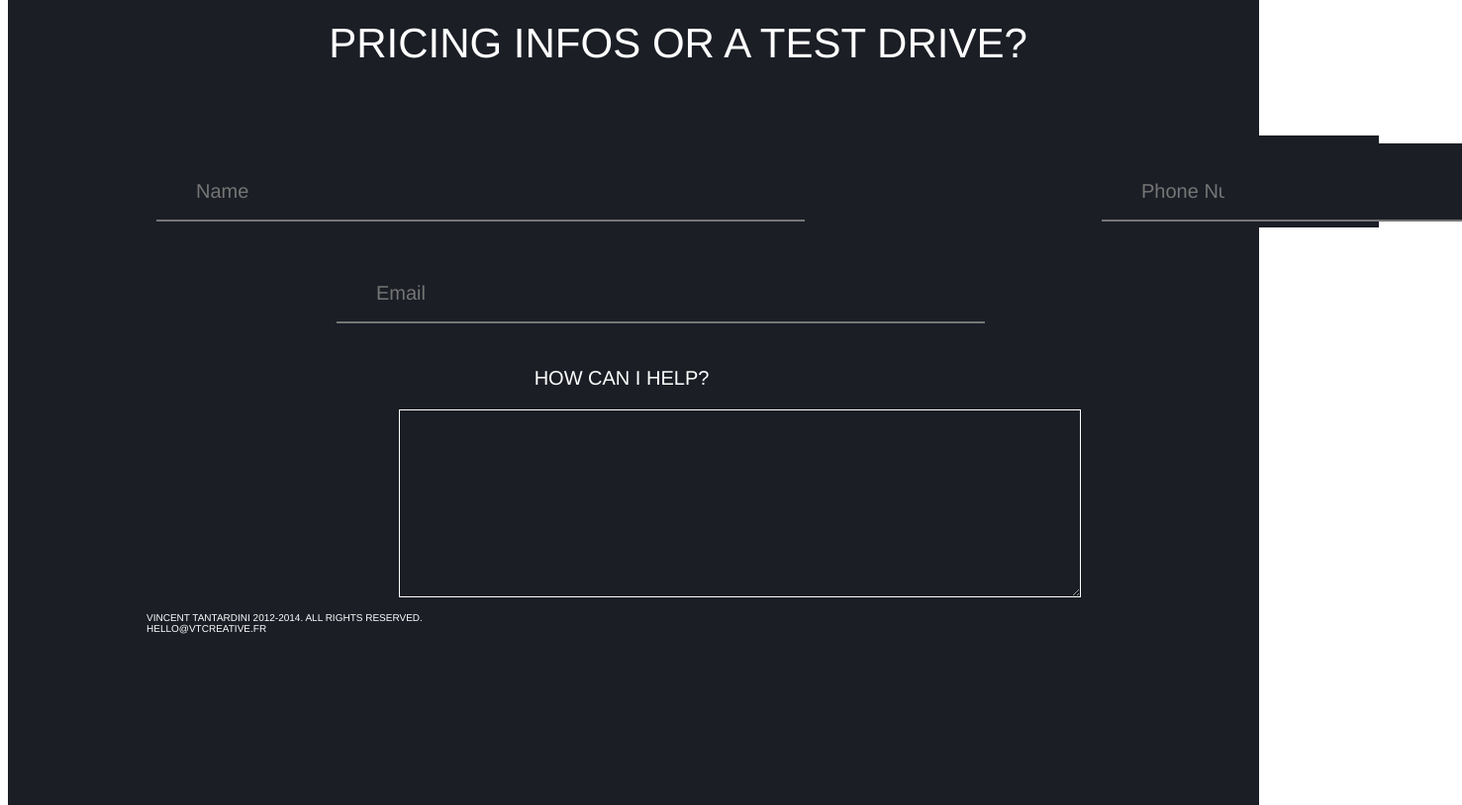
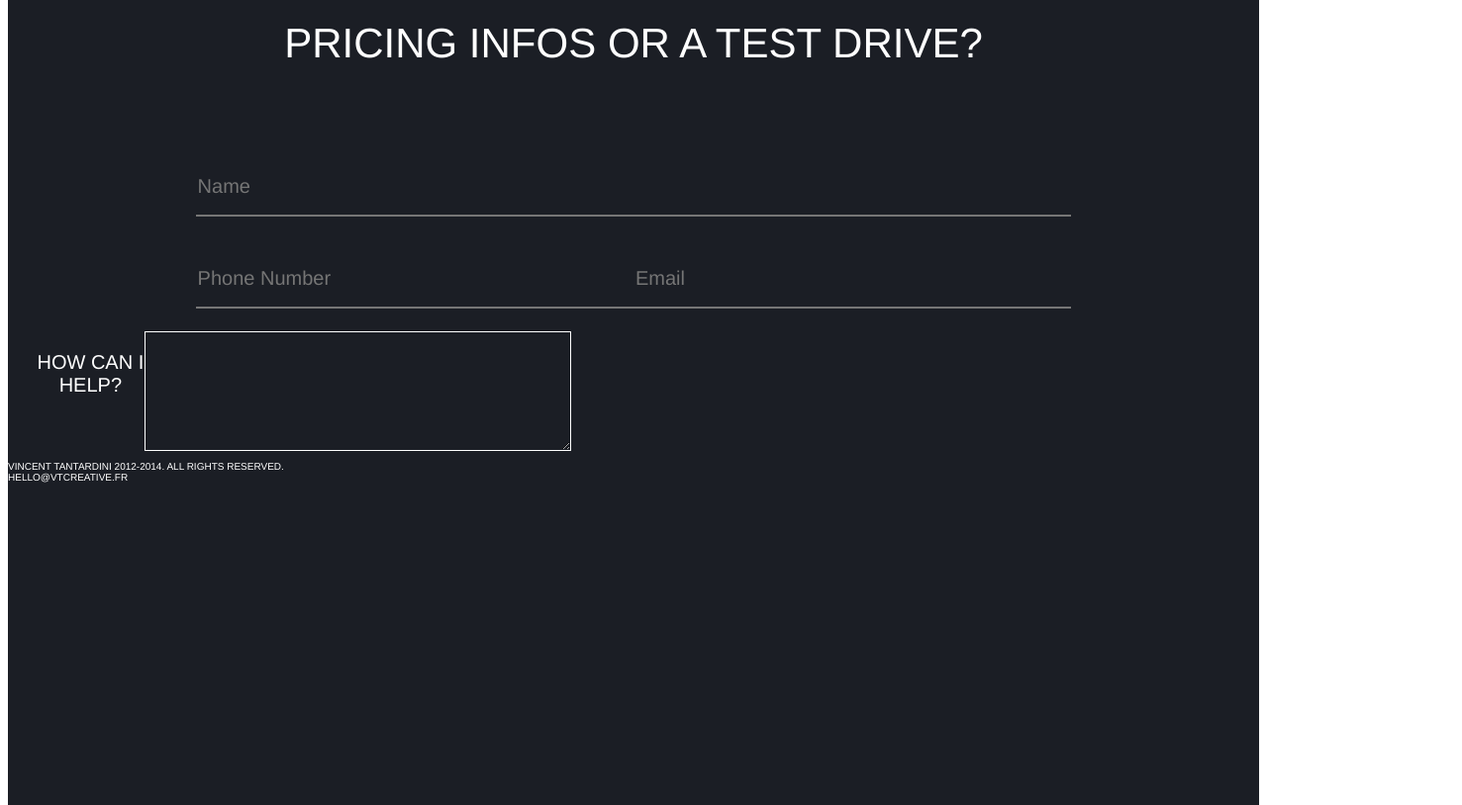
Before and after one commit to caromgarcia92/Mockup, a plain HTML site: page mockup/vct.html in a window 1280 px wide. Shown: the part 4431-5245 px from the top of the page at 99% size, 1477 px wide, since content can reach past the window. Drawn offline with Linux system fonts and the light colour scheme.

Commit message:
soemthing

```diff
--- a/mockup/style.css
+++ b/mockup/style.css
@@ -53,16 +53,18 @@ p {text-align: center;
   color: white;
 }
 
+
+
 #sec_six{
   background-color:#1B1E25;
   height: 100vh;
   font-size: 60px;
   font-family: Helvetica, Arial, sans-serif;
   padding-top: 100px;
-  padding-left: 140px;
-  padding-right: 50px;
+  /* padding-left: 140px; */
+  /* padding-right: 50px; */
   padding-bottom: 200px;
-  text-align: center;
+  /* text-align: center; */
 }
 
 
@@ -184,65 +186,66 @@ text-align: left;
 
 .title {
   float: center;
-  width: 100px;
+  /* width: 100px; */
   text-align: center;
   padding-bottom: 10px;
 }
 
 
-
+.flexbox {
+  display: flex;
+}
 
 
 .form_input{
   font-size: 20px;
-  font-family: Helvetica; serif;
+  display: inline-flex;
+  font-family: Helvetica;
+  serif;
   padding-top: 8px;
-  width: 450px;
-  padding-left: 250px;
-  margin: 5px;
+  width: 45%;
+  /* padding-left: 250px; */
+  margin: 0;
   background-color: #1B1E25;
 }
 
 .form_input input {
-  width: 30%;
+  width: 100%;
   height: 20%;
   padding-top: 2em;
   padding-bottom: 1em;
-  padding-left: 2em;
-  padding-right: 12em;
+  /* padding-left: 2em; */
+  /* padding-right: 12em; */
   background-color: #1B1E25;
   border-top: none;
   border-left: none;
   border-right: none;
-  font-family: Helvetica; serif;
+  font-family: Helvetica;
+  serif;
   font-size: 20px;
   color: #fff;
 }
 
-#name {
-  float: right;
-  width: 70%;
-  padding-right: 15em;
-  margin-right: 2em;
-  margin-left: 10em;
+
+.form_input p{
+  padding-left: 5%
 
 }
 
-#email{
-  float: right;
+
+
+#name {
   width: 70%;
-  padding-right: 15em;
-  margin-right: 2em;
-  margin-left: 10em;
+  padding-left: 15%;
 }
 
-#phonenumber{
-  float: right;
-  width: 70%;
-  padding-right: 15em;
-  margin-left: 10em;
-  margin-right: 2em;
-  padding-left: 15em;
+#email{
+  width: 35%;
+}
+
+#phone_number{
+  width: 35%;
+  padding-left: 15%;
 }
 
 .form_input textarea{
@@ -269,9 +272,3 @@ footer p{
   font-size: 42px;
   text-align: center;
 }
-
-.flexbox {
-  display: flex;
-  justify-content: space-around;
-  flex-direction: row;
-}
--- a/mockup/vct.html
+++ b/mockup/vct.html
@@ -57,31 +57,30 @@
     <li>  <i class="fa fa-github fa-3x"="true"></i> Github</li>
     </ul>
       <br>
-
     <div id="sec_six">
       <p><span class="font-one"> WANT MORE DETAILS, </span></p>
       <p><span class="font-two">PRICING INFOS OR A TEST DRIVE?</span></p>
 
         <form action="" method="post">
         <div class="flexbox">
-          <div class="form_input">
+          <div class="form_input" id="name">
             <label for="name" class="title"></label>
-            <input type="text" id="name" name="name" placeholder="Name" />
-          </div>
-          <div class="form_input">
-            <label for="phone number" class="title"></label>
-            <input type="phone number" id="phone number" name="phone number" placeholder="Phone Number" />
+            <input type="text" name="name" placeholder="Name" />
           </div>
         </div>
         <div class="flexbox">
-          <div class="form_input">
+          <div class="form_input" id="phone_number">
+            <label for="phone number" class="title"></label>
+            <input type="phone number" name="phone number" placeholder="Phone Number" />
+          </div>
+          <div class="form_input" id="email">
             <label for="email" class="email"></label>
-            <input type="email" id="email" name="email" placeholder="Email" />
+            <input type="email" name="email" placeholder="Email" />
           </div>
         </div>
         <div class="form_input">
           <p>HOW CAN I HELP?</p>
-          <textarea name="" id="text" cols="60" rows="8"></textarea>
+          <textarea name="" id="text" cols="60" rows="5"></textarea>
         </div>
       </form>
       <footer><p>VINCENT TANTARDINI 2012-2014. ALL RIGHTS RESERVED. <br>HELLO@VTCREATIVE.FR</br></p></footer>
```
